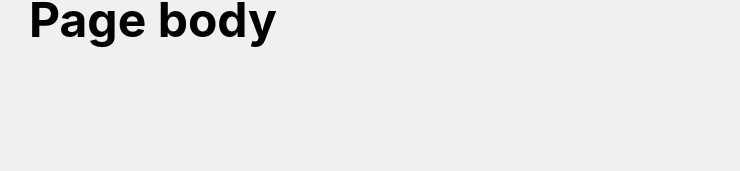
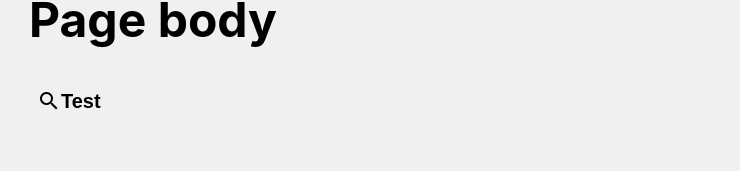
Before and after one commit to theck01/medically-inclined, a React (Create React App) app: page / in a window 1280 px wide. Shown: the part 300-471 px from the top of the page, without its empty margins (35-775 px from the left). Built offline with nearby package versions, Linux system fonts and the light colour scheme.

Commit message:
Add basic Button component

```diff
--- a/public/index.html
+++ b/public/index.html
@@ -24,6 +24,7 @@
       work correctly both with client-side routing and a non-root public URL.
       Learn how to configure a non-root public URL by running `npm run build`.
     -->
+    <link href="https://fonts.googleapis.com/icon?family=Material+Icons" rel="stylesheet">
     <title>Illustrations for the Medically Inclined</title>
   </head>
   <body>
--- a/src/App.tsx
+++ b/src/App.tsx
@@ -1,5 +1,6 @@
 import React from 'react';
 
+import Button from 'components/Button';
 import Text from 'components/Text';
 import PageLayout from 'layout/PageLayout';
 
@@ -7,6 +8,7 @@ function App() {
   return (
     <PageLayout>
       <Text size="h1">Page body</Text>
+      <Button label="Test" icon="search" variant="minimal" click={() => { console.log('clicked') }}/>
     </PageLayout>
   );
 }
--- /dev/null
+++ b/src/components/Button/Button.module.scss
@@ -0,0 +1,25 @@
+@import 'common/styles.module.scss';
+
+.base-button-style {
+  display: inline-flex;
+  font-size: $base-size * 1.25;
+  padding: ($base-size / 2);
+  border-radius: ($base-size / 4);
+  font-weight: 600;
+
+  justify-content: center;
+  align-items: center;
+}
+
+.variant-minimal {
+  background: transparent;
+  border: none;
+
+  &:hover {
+    background: rgba(0, 0, 0, 0.15);
+  }
+
+  &:active {
+    background: rgba(0, 0, 0, 0.3);
+  }
+}
--- /dev/null
+++ b/src/components/Button/Button.tsx
@@ -0,0 +1,33 @@
+import React from 'react';
+import classnames from 'classnames';
+
+import styles from './Button.module.scss';
+
+export type ButtonVariant = 'default' | 'minimal';
+
+export interface Props {
+  label: string;
+  icon?: string;
+  click?: () => void;
+  variant? : ButtonVariant;
+}
+
+export const Button: React.FC<Props> = ({
+  label,
+  icon,
+  click,
+  variant = 'default',
+}) => {
+  const buttonClassName = classnames(
+    styles['base-button-style'],
+    styles[`variant-${variant}`],
+  );
+
+  return (
+    <button className={buttonClassName} type="button" onClick={click}>
+      {icon ? (<span className="material-icons">{icon}</span>) : undefined} {label}
+    </button>
+  );
+};
+
+export default Button;
--- /dev/null
+++ b/src/components/Button/index.tsx
@@ -0,0 +1,3 @@
+import Button from './Button';
+
+export default Button;
```
